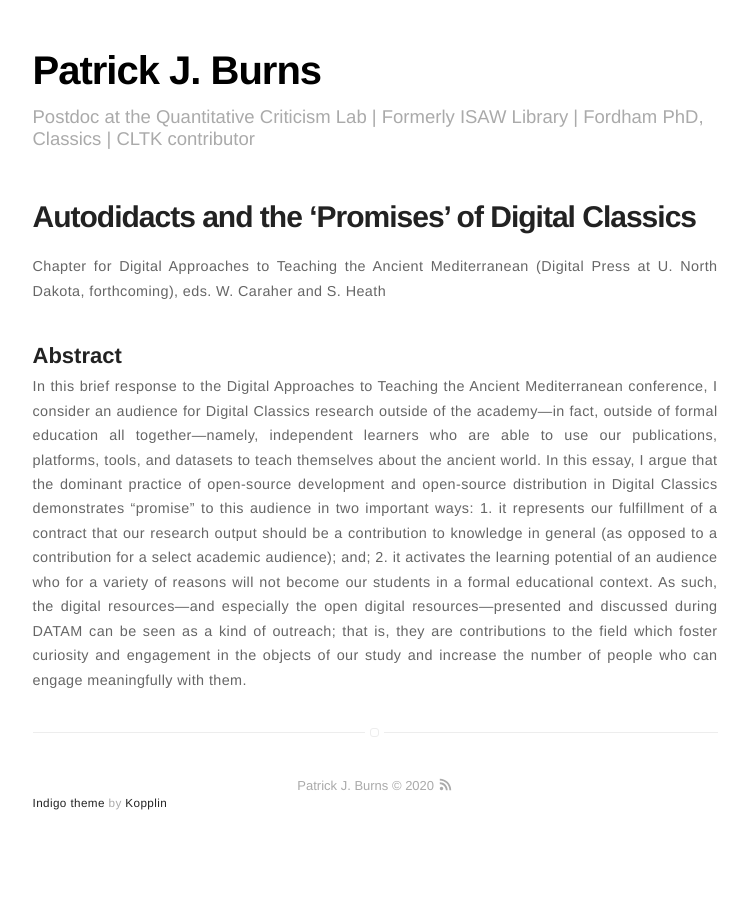
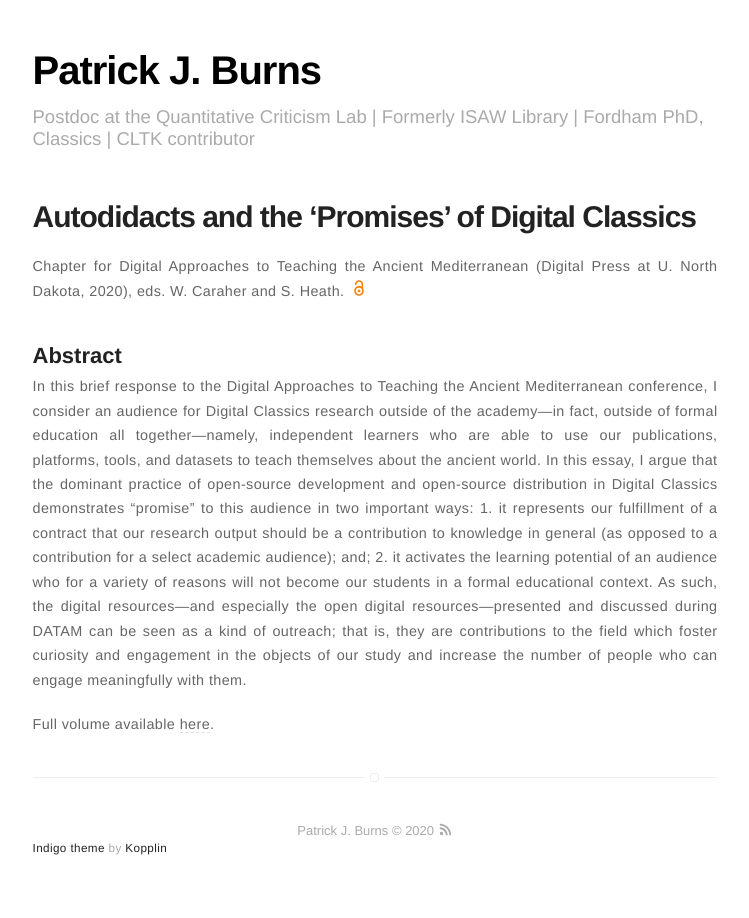
Before and after one commit to diyclassics/diyclassics.github.io, a Jekyll site: the page built from _posts/2019-08-01-autodidacts.md, in a window 1280 px wide. Shown: the part 102-1020 px from the top of the page, without its empty margins (265-1014 px from the left). Built offline with Jekyll 4.4.1, drawn with Linux system fonts in a browser that asks for light colours; before the commit the page ends 975 px from its top, so only the background shows below that.

Commit message:
Add DATAM chapter

```diff
--- a/_posts/2019-08-01-autodidacts.md
+++ b/_posts/2019-08-01-autodidacts.md
@@ -7,17 +7,17 @@ image:
 headerImage: false
 projects: false
 hidden: true # don't count this post in blog pagination
-description: "Chapter for Digital Approaches to Teaching the Ancient Mediterranean (Digital Press at U. North Dakota, forthcoming), eds. W. Caraher and S. Heath"
+description: "Chapter for Digital Approaches to Teaching the Ancient Mediterranean (Digital Press at U. North Dakota, 2020), eds. W. Caraher and S. Heath"
 jemoji: '<img class="emoji" title=":paper:" alt=":paper:" src="../assets/images/paper-icon.png" height="20" width="20" align="absmiddle">'
 author: patrickburns
 externalLink: false
 ---
 
 # Autodidacts and the 'Promises' of Digital Classics
-Chapter for Digital Approaches to Teaching the Ancient Mediterranean (Digital Press at U. North Dakota, forthcoming), eds. W. Caraher and S. Heath
-
-<!-- <img src="../assets/images/oa.png" alt="oa-icon" height="16" hspace="5"/>   -->
+Chapter for Digital Approaches to Teaching the Ancient Mediterranean (Digital Press at U. North Dakota, 2020), eds. W. Caraher and S. Heath. <img src="../assets/images/oa.png" alt="oa-icon" height="16" hspace="5"/>
 
 {:.paper-section-heading}
 ## Abstract
 In this brief response to the Digital Approaches to Teaching the Ancient Mediterranean conference, I consider an audience for Digital Classics research outside of the academy—in fact, outside of formal education all together—namely, independent learners who are able to use our publications, platforms, tools, and datasets to teach themselves about the ancient world. In this essay, I argue that the dominant practice of open-source development and open-source distribution in Digital Classics demonstrates “promise” to this audience in two important ways: 1. it represents our fulfillment of a contract that our research output should be a contribution to knowledge in general (as opposed to a contribution for a select academic audience); and; 2. it activates the learning potential of an audience who for a variety of reasons will not become our students in a formal educational context. As such, the digital resources—and especially the open digital resources—presented and discussed during DATAM can be seen as a kind of outreach; that is, they are contributions to the field which foster curiosity and engagement in the objects of our study and increase the number of people who can engage meaningfully with them.
+
+Full volume available [here](https://thedigitalpress.org/datam/).
```
Also changed, not shown: 1 other file.
